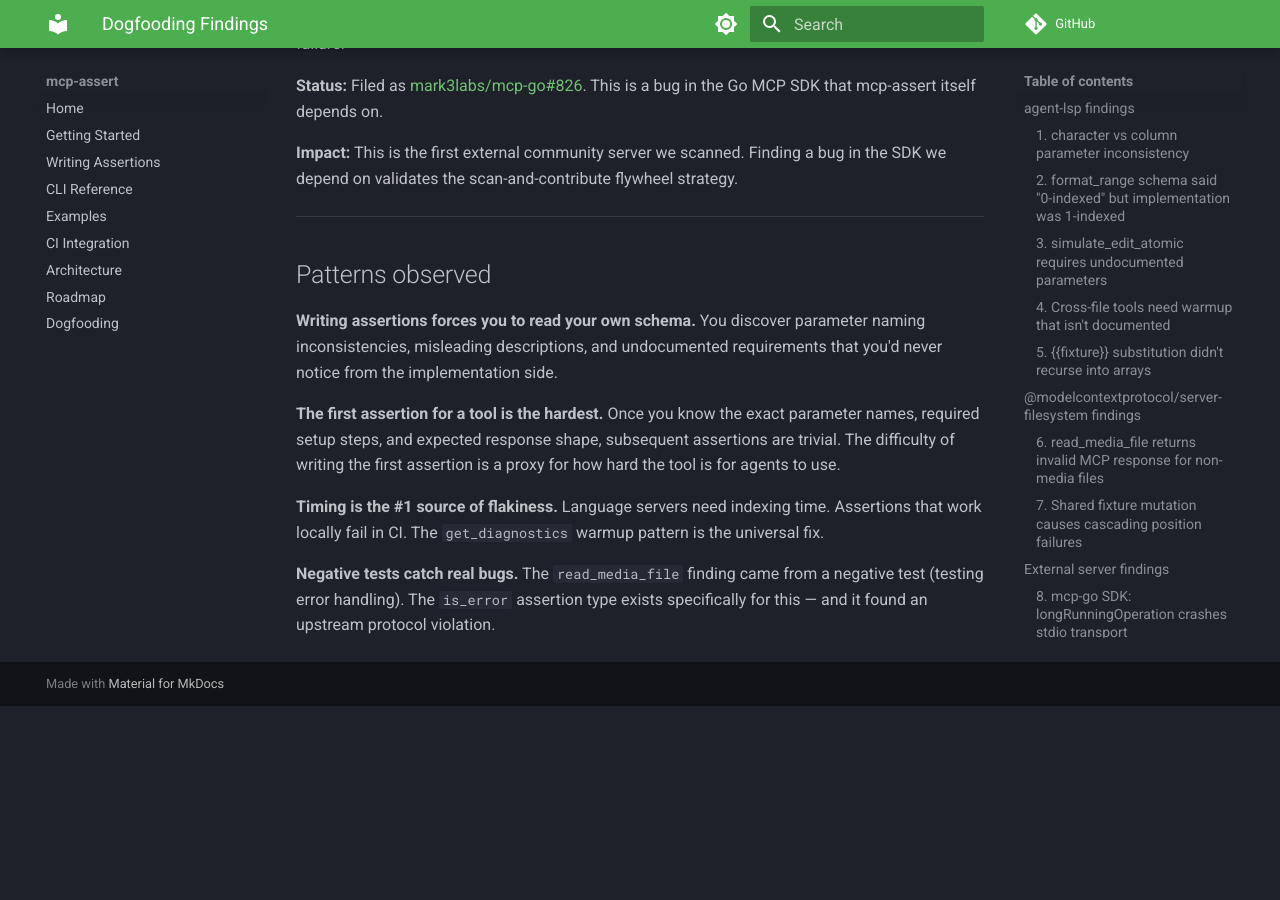
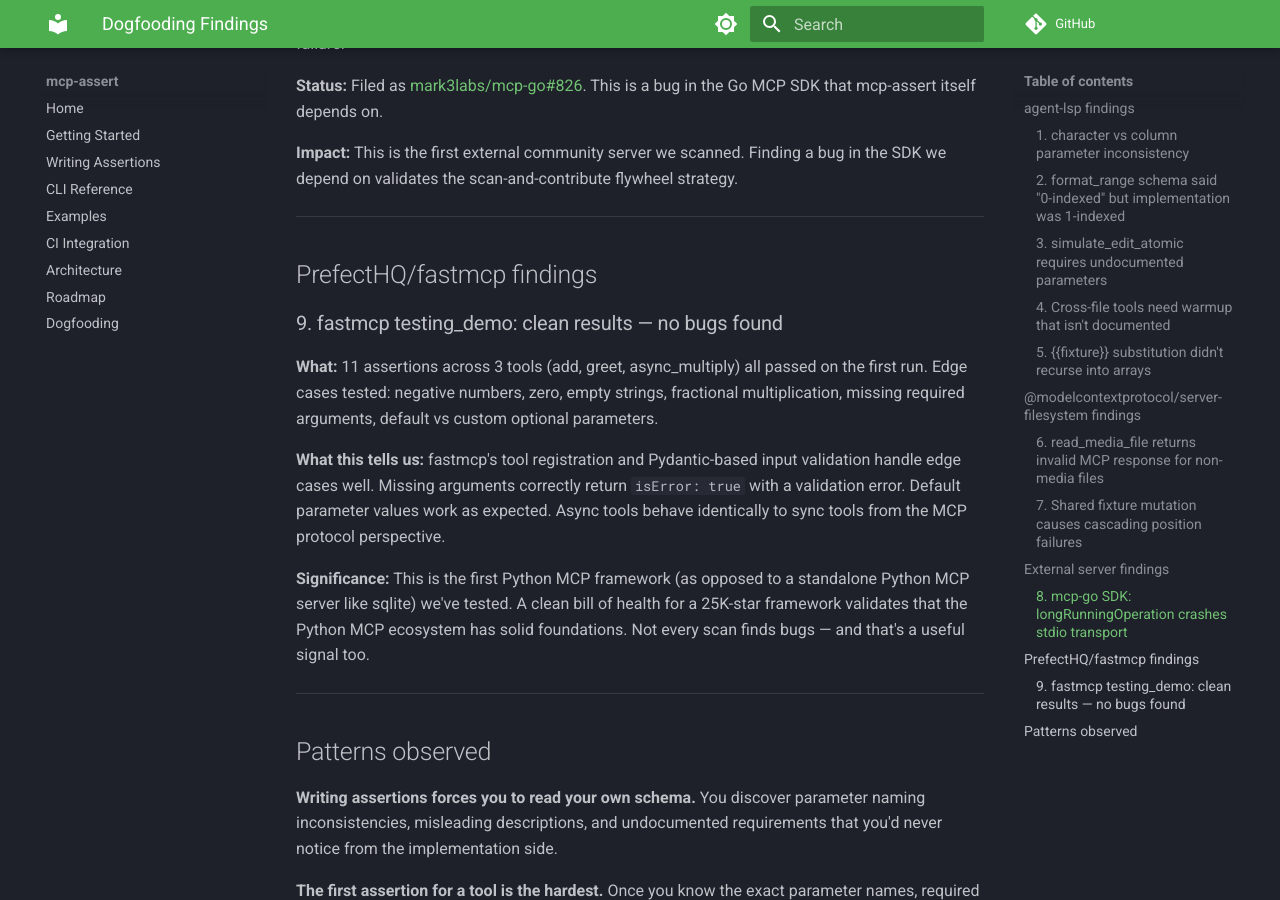
Before and after one commit to blackwell-systems/mcp-assert, an MkDocs documentation site: the page built from docs/dogfooding-findings.md, in a window 1280 px wide and 900 px high, scrolled down 2998 px. Built offline with MkDocs 1.6.1 and Material for MkDocs 9.7.7, drawn with Linux system fonts in a browser that asks for light colours; comment, search, counter and statistics services are not loaded; before the commit the page ends 3704 px from its top, so only the background shows below that.

Commit message:
feat: fastmcp example suite — Python MCP framework (25K stars)
11 assertions for PrefectHQ/fastmcp testing_demo server: add (4),
greet (3), async_multiply (4). Covers happy paths, edge cases
(negative numbers, zero, empty strings, fractional results), default
vs custom parameters, and missing-argument error handling. 100% tool
coverage. All 11 pass. No bugs found — first clean scan.

```diff
--- a/docs/dogfooding-findings.md
+++ b/docs/dogfooding-findings.md
@@ -84,6 +84,18 @@
 
 ---
 
+## PrefectHQ/fastmcp findings
+
+### 9. fastmcp testing_demo: clean results — no bugs found
+
+**What:** 11 assertions across 3 tools (add, greet, async_multiply) all passed on the first run. Edge cases tested: negative numbers, zero, empty strings, fractional multiplication, missing required arguments, default vs custom optional parameters.
+
+**What this tells us:** fastmcp's tool registration and Pydantic-based input validation handle edge cases well. Missing arguments correctly return `isError: true` with a validation error. Default parameter values work as expected. Async tools behave identically to sync tools from the MCP protocol perspective.
+
+**Significance:** This is the first Python MCP framework (as opposed to a standalone Python MCP server like sqlite) we've tested. A clean bill of health for a 25K-star framework validates that the Python MCP ecosystem has solid foundations. Not every scan finds bugs — and that's a useful signal too.
+
+---
+
 ## Patterns observed
 
 **Writing assertions forces you to read your own schema.** You discover parameter naming inconsistencies, misleading descriptions, and undocumented requirements that you'd never notice from the implementation side.
```
Also changed, not shown: CHANGELOG.md (+2 -1 lines), FEATURES.md (+2 -1 lines), docs/distribution.md (+1 -0 lines), docs/examples.md (+15 -1 lines), docs/roadmap.md (+1 -1 lines), 11 other files.
